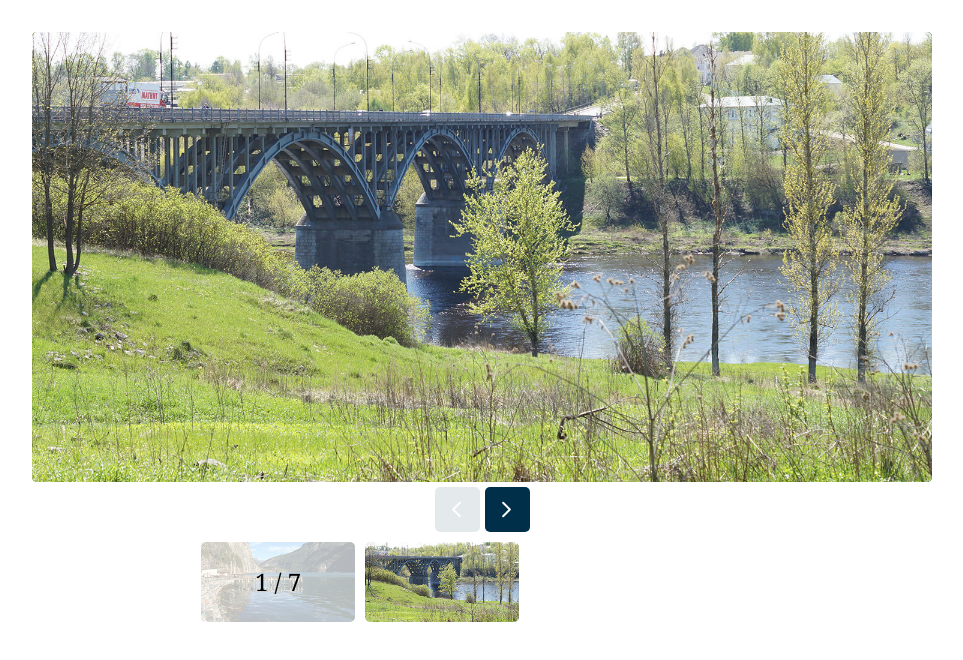
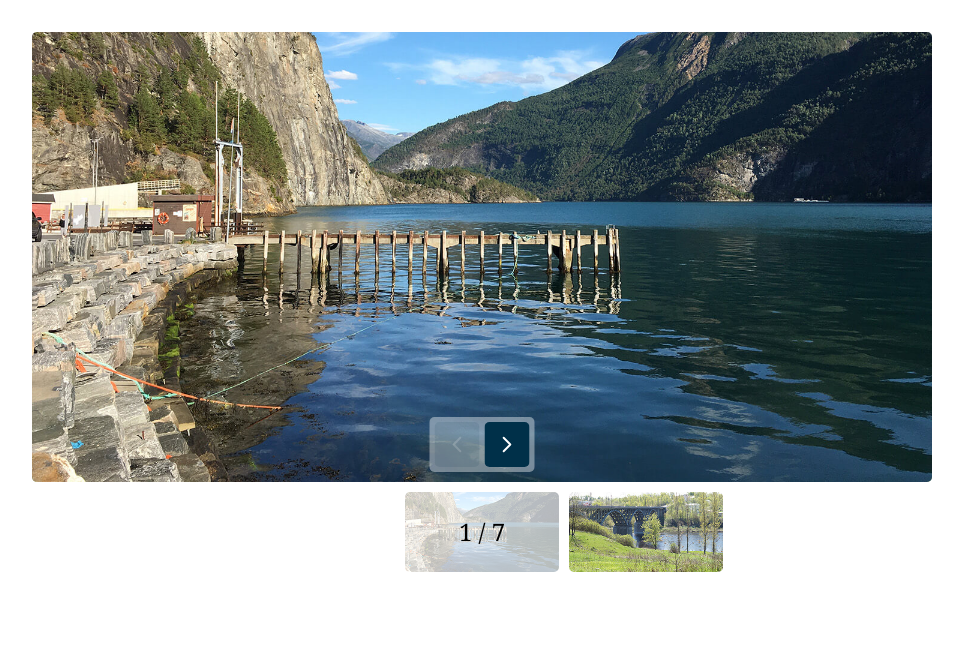
Before and after one commit to Satancrew/webgallery-react-ts, a React (Vite) app: page / in a window 1280 px wide. Shown: the top 660 px of the page, without its empty margins (158-1121 px from the left). Built offline with nearby package versions, Linux system fonts and the light colour scheme.

Commit message:
feat: add styles

```diff
--- a/src/Components/MainPhoto/index.module.scss
+++ b/src/Components/MainPhoto/index.module.scss
@@ -2,7 +2,7 @@
   position: relative;
   width: 100%;
   padding-bottom: 50%;
-  background: green;
+  background: #97a9b2;
   border-radius: 5px;
   overflow: hidden;
 
@@ -10,11 +10,12 @@
     position: absolute;
     top: 0;
     left: 0;
-    display: block;
     width: 100%;
     height: 100%;
     object-fit: cover;
-    z-index: 2;
+    z-index: 3;
+    display: block;
+    transition: opacity 0.5s;
 
     &Prev,
     &Next {
--- a/src/Components/MainPhoto/index.tsx
+++ b/src/Components/MainPhoto/index.tsx
@@ -14,7 +14,8 @@ export const MainPhoto: React.FC<MainPhotoProps> = ({
   activePhoto,
   nextPhoto,
   className,
-}) => (
+}) => {
+  return (
     <div className={cl(className, style.transitionPhoto)}>
       {prevPhoto && (
         <img
@@ -27,6 +28,7 @@ export const MainPhoto: React.FC<MainPhotoProps> = ({
         className={style.transitionPhotoImage}
         src={activePhoto.src}
         alt={activePhoto.alt}
+        onClick={() => console.log('suka')}
       />
       {nextPhoto && (
         <img
@@ -37,3 +39,4 @@ export const MainPhoto: React.FC<MainPhotoProps> = ({
       )}
     </div>
   );
+};
--- a/src/Components/PreviewGallery/index.tsx
+++ b/src/Components/PreviewGallery/index.tsx
@@ -2,6 +2,7 @@ import { Photo, CommonClassProps } from '../types';
 import cl from 'classnames';
 
 import style from './index.module.scss';
+import { useEffect, useMemo, useRef } from 'react';
 
 interface PreviewGalleryProps extends CommonClassProps {
   activePhotoIndex: number;
@@ -12,9 +13,27 @@ export const PreviewGallery: React.FC<PreviewGalleryProps> = ({
   activePhotoIndex,
   photos,
   className,
-}) => (
+}) => {
+  if (!photos.length) {
+    return null;
+  }
+
+  const previewContainer = useRef<HTMLUListElement>(null);
+
+  useEffect(() => {
+    if (!previewContainer.current) {
+      return;
+    }
+    previewContainer.current.style.transform = `translate3d(-${
+      activePhotoIndex * 164
+    }px, 0, 0)`;
+  }, [activePhotoIndex]);
+
+  return (
     <div className={cl(style.previewGallery, className)}>
-    <ul className={style.previewGalleryTrack}>
+      {useMemo(
+        () => (
+          <ul className={style.previewGalleryTrack} ref={previewContainer}>
             {photos.map(photo => (
               <li key={photo.id} className={style.previewGalleryPreview}>
                 <img
@@ -25,8 +44,12 @@ export const PreviewGallery: React.FC<PreviewGalleryProps> = ({
               </li>
             ))}
           </ul>
+        ),
+        [],
+      )}
       <div className={style.previewGalleryCover}>
         {activePhotoIndex + 1} / {photos.length}
       </div>
     </div>
   );
+};
--- a/src/Components/index.module.scss
+++ b/src/Components/index.module.scss
@@ -0,0 +1,20 @@
+.gallery {
+  user-select: none;
+
+  &Container {
+    position: relative;
+    margin-bottom: 5px;
+  }
+
+  &Navigation {
+    position: absolute;
+    bottom: 10px;
+    left: 50%;
+    z-index: 3;
+    transform: translate(-50%, 0);
+  }
+
+  &PreviewList {
+    margin: 0 auto;
+  }
+}
```
Lines whose indentation alone changed are shown as unchanged.
